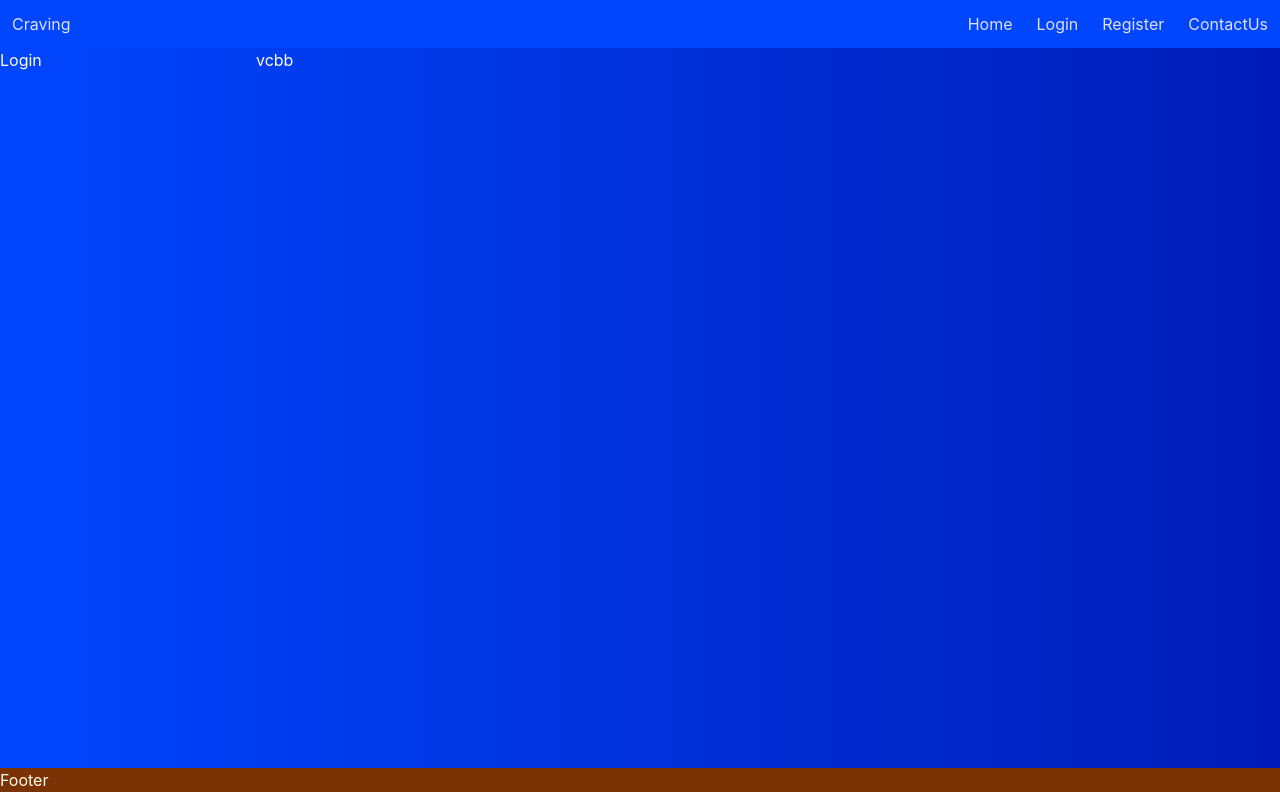
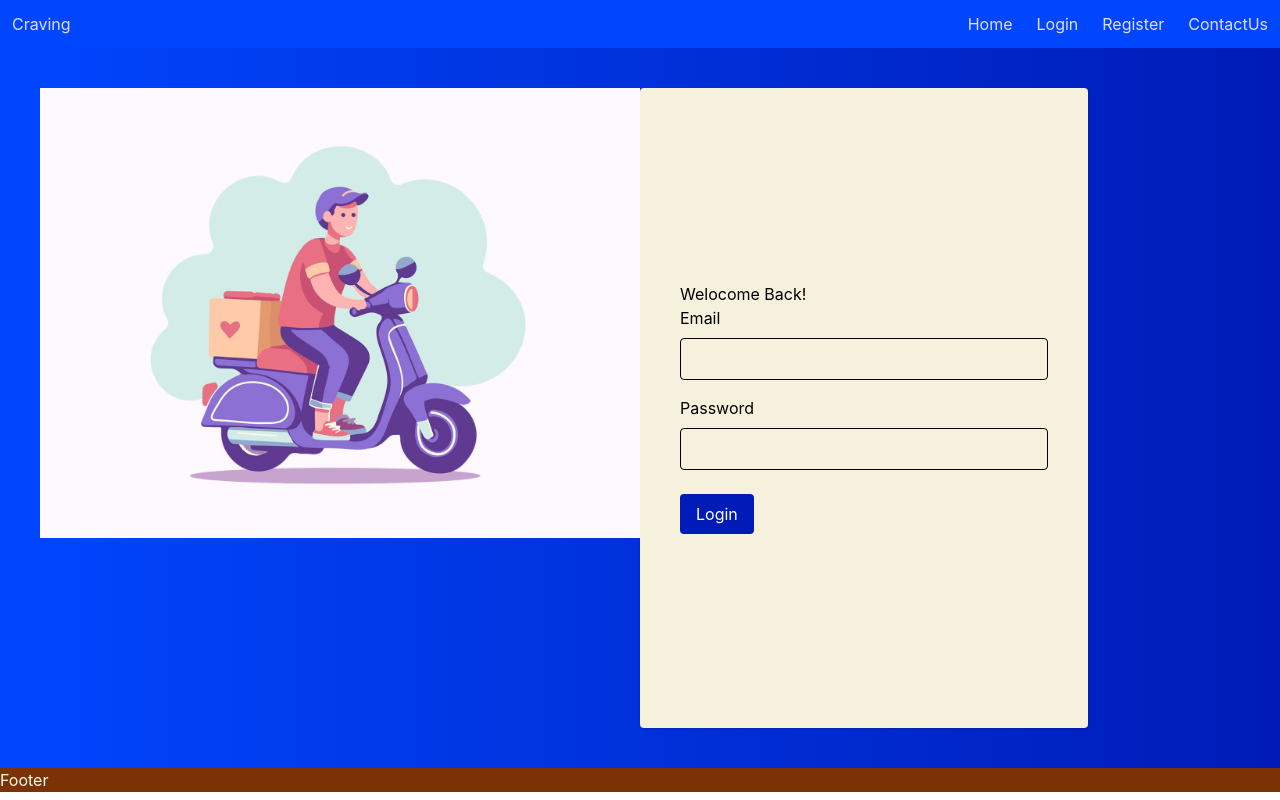
Before and after one commit to payal2067/Cravings, a React (Vite) app in the folder CLIENT/: page /login in a window 1280 px wide. Built offline with nearby package versions, Linux system fonts and the light colour scheme.

Commit message:
Implement code changes to enhance functionality and improve performance

```diff
--- a/CLIENT/src/pages/Login.jsx
+++ b/CLIENT/src/pages/Login.jsx
@@ -1,12 +1,73 @@
- import React from "react";
+import React, { useState } from "react";
+import deliveryboy from "../assets/deliberyboy.jpg";
 
 const Login = () => {
+  const [loginData, setLoginData] = useState({
+    email: "",
+    password: "",
+  });
+
+  const [validateError, setValidateError] = useState();
+
+  const handleChange = (e) => {
+    const name = e.target.name;
+    const value = e.target.value;
+
+    setLoginData((prevData) => ({ ...prevData, [name]: value }));
+  };
+
+  const handleSubmit = async (e) => {
+    e.preventDefault();
+    // Handle login logic here, e.g., send loginData to the server
+    //Validate loginData
+
+    console.log("Login data submitted:", loginData);
+
+    const payload = {
+      email: loginData.email.toLowerCase(),
+      password: loginData.password,
+    };
+  };
+
   return (
     <>
-       <div className="bg-linear-to-r from-(--secondary) to-(--primary) h-[90vh] text-amber-50 grid grid-cols-5">Login
+      <div className="h-[90vh] bg-linear-to-r from-(--secondary) to-(--primary) grid grid-cols-2 p-10 ">
+        <div className="hidden md:block">
+          <img src={deliveryboy} alt="" className="rotate-y-180" />
+        </div>
+        <div className="w-md bg-(--background) rounded shadow p-10 flex flex-col justify-center">
+          <div>Welocome Back!</div>
 
-        <div className="w-md bg(--background) rounded ">
-            vcbb
+          <form onSubmit={handleSubmit}>
+            <div className="flex flex-col gap-2">
+              <label htmlFor="email">Email</label>
+              <input
+                type="email"
+                id="email"
+                name="email"
+                value={loginData.email}
+                onChange={handleChange}
+                className="border p-2 rounded focus:outline-none focus:ring-2 focus:ring-(--accent)"
+              />
+            </div>
+            <div className="flex flex-col gap-2 mt-4">
+              <label htmlFor="password">Password</label>
+              <input
+                type="password"
+                id="password"
+                name="password"
+                value={loginData.password}
+                onChange={handleChange}
+                className="border p-2 rounded focus:outline-none focus:ring-2 focus:ring-(--accent)"
+              />
+            </div>
+            <button
+              type="submit"
+              className="mt-6 bg-(--primary) text-white py-2 px-4 rounded hover:bg-(--accent)"
+            >
+              Login
+            </button>
+          </form>
         </div>
       </div>
     </>
```
Also changed, not shown: CLIENT/src/assets/deliberyboy.jpg (renamed from CLIENT/src/assets/dilivery-boy.jpg). Lines whose indentation alone changed are shown as unchanged.
